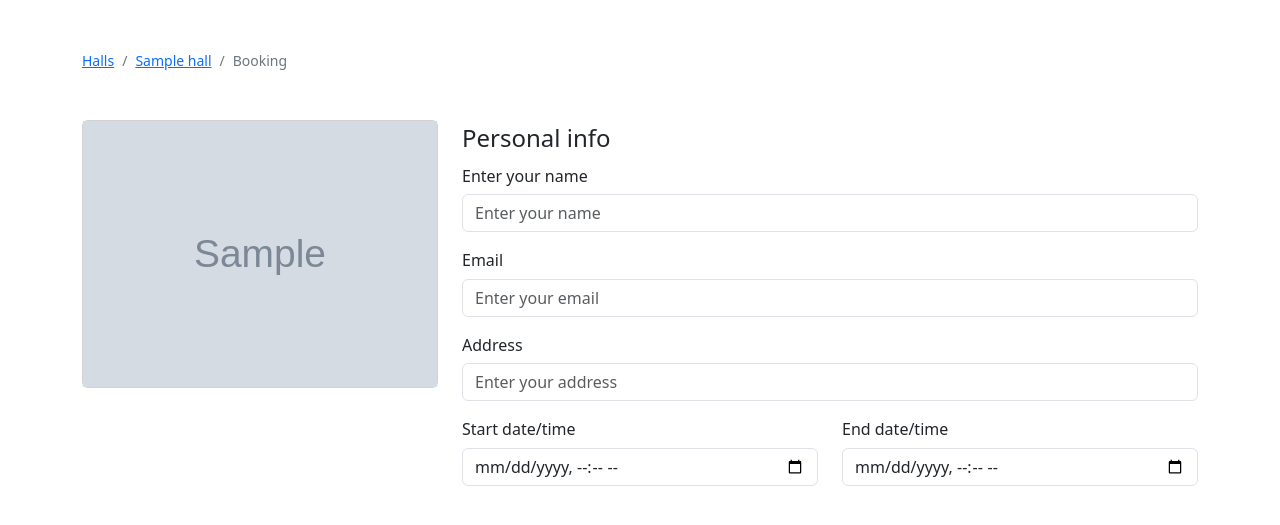
After one commit to blessdarah/VenueVault, a Django app: page /halls/1/book-request in a window 1280 px wide. The commit adds this page. Shown: the top 525 px of the page. Run offline with Django 4.2, Linux system fonts and the light colour scheme; tables that the repository leaves empty hold one stand-in row (values such as "Sample post"); grey boxes marked "Sample" are stand-in pictures.

```diff
--- a/VenueVault/urls.py
+++ b/VenueVault/urls.py
@@ -19,6 +19,6 @@ from django.contrib import admin
 from django.urls import include, path
 
 urlpatterns = [
+    path("admin/", admin.site.urls),
     path("", include("frontend.urls")),
-    path("admin/", admin.site.urls),
 ]
--- a/frontend/models.py
+++ b/frontend/models.py
@@ -1,9 +1,8 @@
 from datetime import timedelta
+from enum import Enum
 
 from django.db import models
 from django.utils import timezone
-
-# Create your models here.
 
 
 class Hall(models.Model):
@@ -28,7 +27,38 @@ class Review(models.Model):
     hall = models.ForeignKey(Hall, on_delete=models.CASCADE)
 
 
+class Perk(models.Model):
+    perk = models.CharField(max_length=100)
+    hall = models.ForeignKey(Hall, on_delete=models.CASCADE)
+
+
+class Status(Enum):
+    APPROVED = "Approved"
+    REJECTED = "Rejected"
+    CREATED = "Created"
+
+
 class Booking(models.Model):
     hall = models.ForeignKey(Hall, on_delete=models.CASCADE)
     booked_from = models.DateTimeField(default=timezone.now())
     booked_till = models.DateTimeField(default=timezone.now() + timedelta(days=1))
+    status = models.CharField(
+        max_length=15,
+        choices=[(tag.name, tag.value) for tag in Status],
+        default=Status.CREATED.value,
+    )
+
+
+class BookingRequest(models.Model):
+    hall = models.ForeignKey(Hall, on_delete=models.CASCADE)
+    booked_from = models.DateTimeField(default=timezone.now())
+    booked_till = models.DateTimeField(default=timezone.now() + timedelta(days=1))
+    status = models.CharField(
+        max_length=15,
+        choices=[(tag.name, tag.value) for tag in Status],
+        default=Status.CREATED.value,
+    )
+    customer_name = models.CharField(max_length=70)
+    customer_email = models.EmailField()
+    customer_address = models.CharField(max_length=60)
+    customer_contact = models.CharField(max_length=15)
--- /dev/null
+++ b/frontend/templates/frontend/booking.html
@@ -0,0 +1,63 @@
+{% extends 'frontend/layout.html' %}
+
+{% block content %}
+<style>
+.form-group {
+    margin-bottom: 1rem;
+    label {
+        margin-bottom: .4rem;
+    }
+}
+</style>
+<div class="container pt-5">
+    <nav class="d-inline-flex text-secondary small">
+        <a href="/">Halls</a>
+        <span class="px-2">/</span>
+        <a href="/halls/{{hall.id}}">{{hall.name}}</a>
+        <span class="px-2">/</span>
+        <span>Booking</span>
+    </nav>
+
+    <div class="row mt-5">
+        <div class="col-md-4">
+            <div class="card">
+                <!-- <img class="card-image" src="https://dummyimage.com/250" alt=""> -->
+                <img class="card-image" src="{{ hall.images.url }}" alt="">
+            </div>
+        </div>
+        <div class="col-md-8">
+            <form action="#">
+                <fieldset>
+                    <legend>Personal info</legend>
+                    <div class="form-group">
+                        <label for="name">Enter your name</label>
+                        <input class="form-control" type="text" id="name" name="name" placeholder="Enter your name"/>
+                    </div>
+                    <div class="form-group">
+                        <label for="email">Email</label>
+                        <input class="form-control" type="email" id="email"  name="email" placeholder="Enter your email"/>
+                    </div>
+                    <div class="form-group">
+                        <label for="address">Address</label>
+                        <input class="form-control" type="text" id="address" name="address" placeholder="Enter your address"/>
+                    </div>
+                    <div class="row">
+                        <div class="col-md-6">
+                            <div class="form-group">
+                                <label for="start_date">Start date/time</label>
+                                <input class="form-control" type="datetime-local" id="start_date" name="start_date"/>
+                            </div>
+                        </div>
+                        <div class="col-md-6">
+                            <div class="form-group">
+                                <label for="end_date">End date/time</label>
+                                <input class="form-control" id="end_date" type="datetime-local" name="end_date"/>
+                            </div>
+                        </div>
+                    </div>
+                </fieldset>
+            </form>
+        </div>
+    </div>
+</div>
+{% endblock %}
--- a/frontend/templates/frontend/hall.html
+++ b/frontend/templates/frontend/hall.html
@@ -14,7 +14,7 @@
                 <!-- <img class="card-image" src="https://dummyimage.com/250" alt=""> -->
                 <img class="card-image" src="{{ hall.images.url }}" alt="">
             </div>
-                <a href="#" class="btn btn-primary mt-2">✈️ Send request</a>
+            <a href="/halls/{{hall.id}}/book-request" class="btn btn-primary mt-2">✈️ Send request</a>
         </div>
         <div class="col-md-8">
             <ul class="list-group">
--- a/frontend/templates/frontend/index.html
+++ b/frontend/templates/frontend/index.html
@@ -1,6 +1,9 @@
 {% extends 'frontend/layout.html' %}
 
 {% block content %}
+<div class="alert alert-info text-center">
+    <p class="mb-0">Are you a hall owner? <a href="#">Create account</a> </p>
+</div>
 <div class="container pt-5">
     <form class="row row-cols-lg-auto g-3 align-items-center">
         <div class="col-12">
--- a/frontend/urls.py
+++ b/frontend/urls.py
@@ -5,8 +5,9 @@ from django.urls import path
 from . import views
 
 urlpatterns = [
-    path("/", views.index, name="index"),
+    # path("/", views.index, name="index"),
     path("", views.index, name="index"),
-    path("halls/<int:hall_id>", views.show_hall),
+    path("halls/<int:hall_id>", views.show_hall, name="show_hall"),
+    path("halls/<int:hall_id>/book-request", views.book_request, name="book_request"),
 ]
 urlpatterns += static(settings.MEDIA_URL, document_root=settings.MEDIA_ROOT)
--- a/frontend/views.py
+++ b/frontend/views.py
@@ -18,3 +18,8 @@ def show_hall(request, hall_id):
             "hall": hall,
         },
     )
+
+
+def book_request(request, hall_id):
+    hall = Hall.objects.get(pk=hall_id)
+    return render(request, "frontend/booking.html", {"hall": hall})
```
Also changed, not shown: frontend/admin.py (+22 -1 lines).
